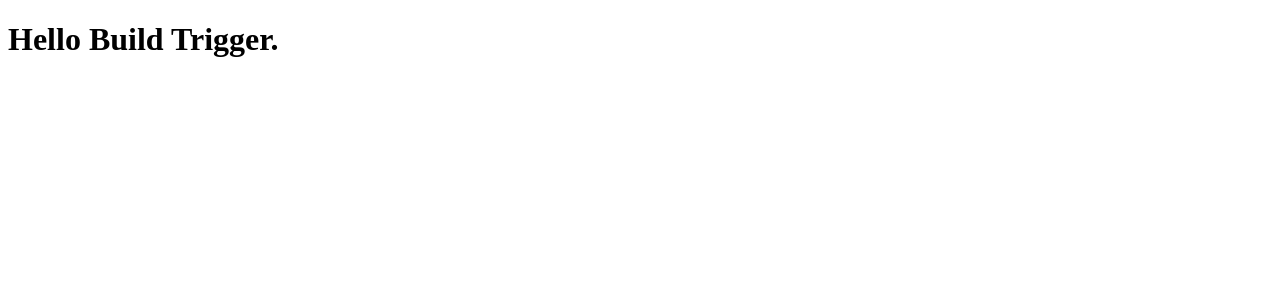
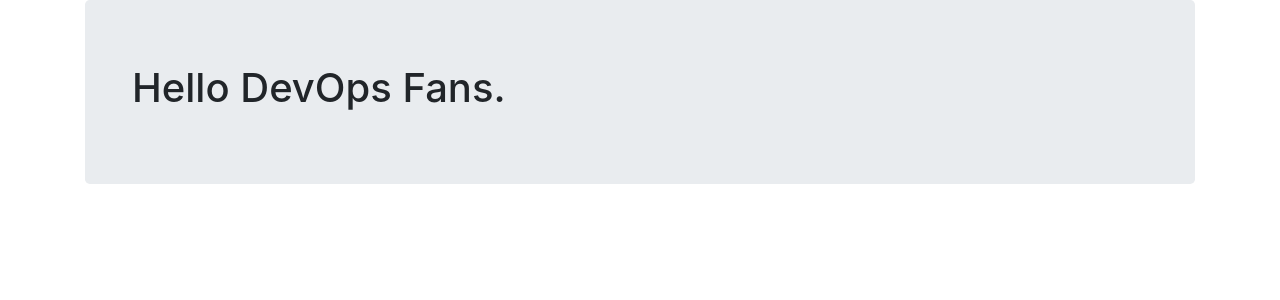
Before and after one commit to anoriegacertificacion-sys/devops-repo, a Flask app: page / in a window 1280 px wide. Shown: the top 300 px of the page. Run offline with Flask 2, Linux system fonts and the light colour scheme; some libraries are stand-ins or nearby versions.

Commit message:
Initial Commit

```diff
--- a/main.py
+++ b/main.py
@@ -1,9 +1,11 @@
-import os
-from flask import Flask, render_template
+from flask import Flask, render_template, request
+
 app = Flask(__name__)
+
 @app.route("/")
 def main():
-    model = {"title": "Hello Build Trigger."}
-    return render_template("index.html", model=model)
+    model = {"title": "Hello DevOps Fans."}
+    return render_template('index.html', model=model)
+
 if __name__ == "__main__":
-    app.run(debug=True, host="0.0.0.0", port=int(os.environ.get("PORT", 8080)))
+    app.run(host='0.0.0.0', port=8080, debug=True, threaded=True)
--- a/templates/index.html
+++ b/templates/index.html
@@ -1,2 +1,8 @@
 {% extends "layout.html" %}
-{% block content %}<h1>{{model.title}}</h1>{% endblock %}
+{% block content %}
+<div class="jumbotron">
+    <div class="container">
+        <h1>{{model.title}}</h1>
+    </div>
+</div>
+{% endblock %}
--- a/templates/layout.html
+++ b/templates/layout.html
@@ -1,5 +1,13 @@
 <!doctype html>
 <html lang="en">
-<head><title>{{model.title}}</title></head>
-<body><div class="container">{% block content %}{% endblock %}</div></body>
+<head>
+    <title>{{model.title}}</title>
+    <link rel="stylesheet" href="https://stackpath.bootstrapcdn.com/bootstrap/4.4.1/css/bootstrap.min.css">
+</head>
+<body>
+    <div class="container">
+        {% block content %}{% endblock %}
+        <footer></footer>
+    </div>
+</body>
 </html>
```
